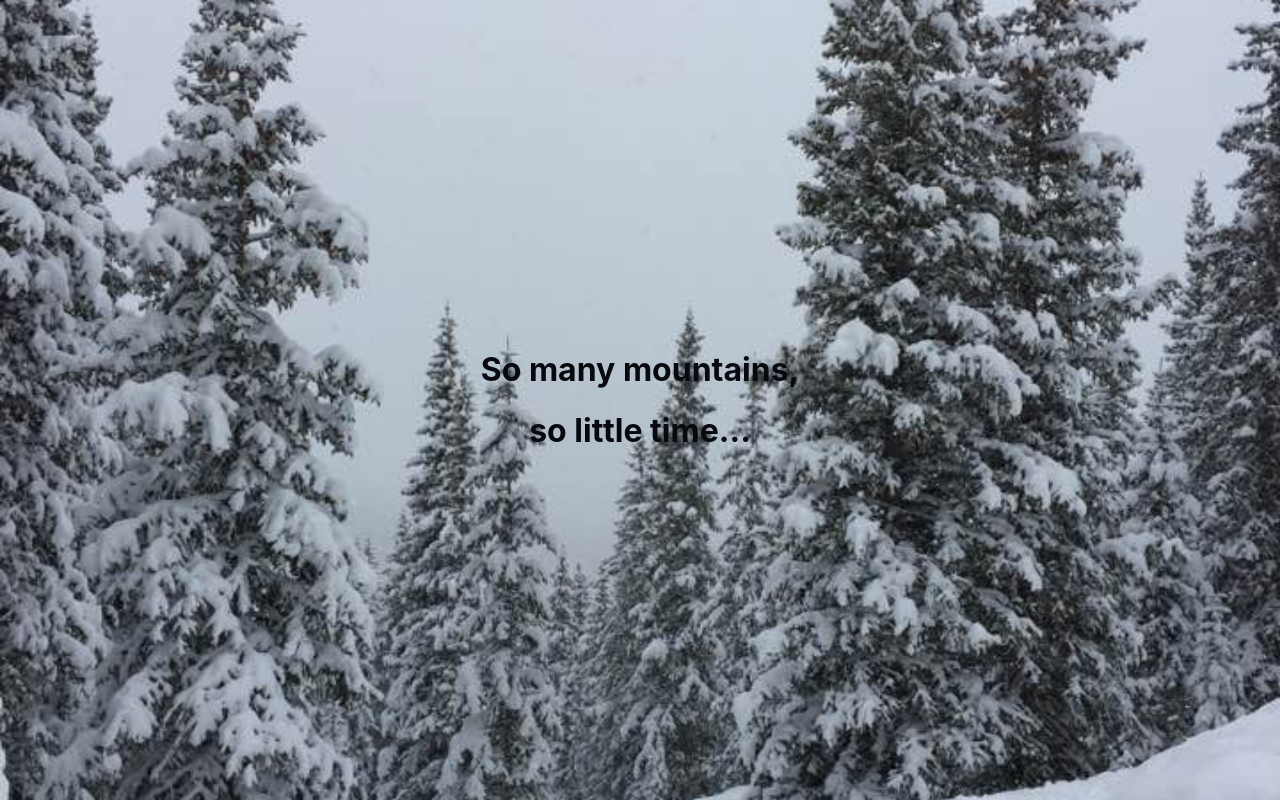
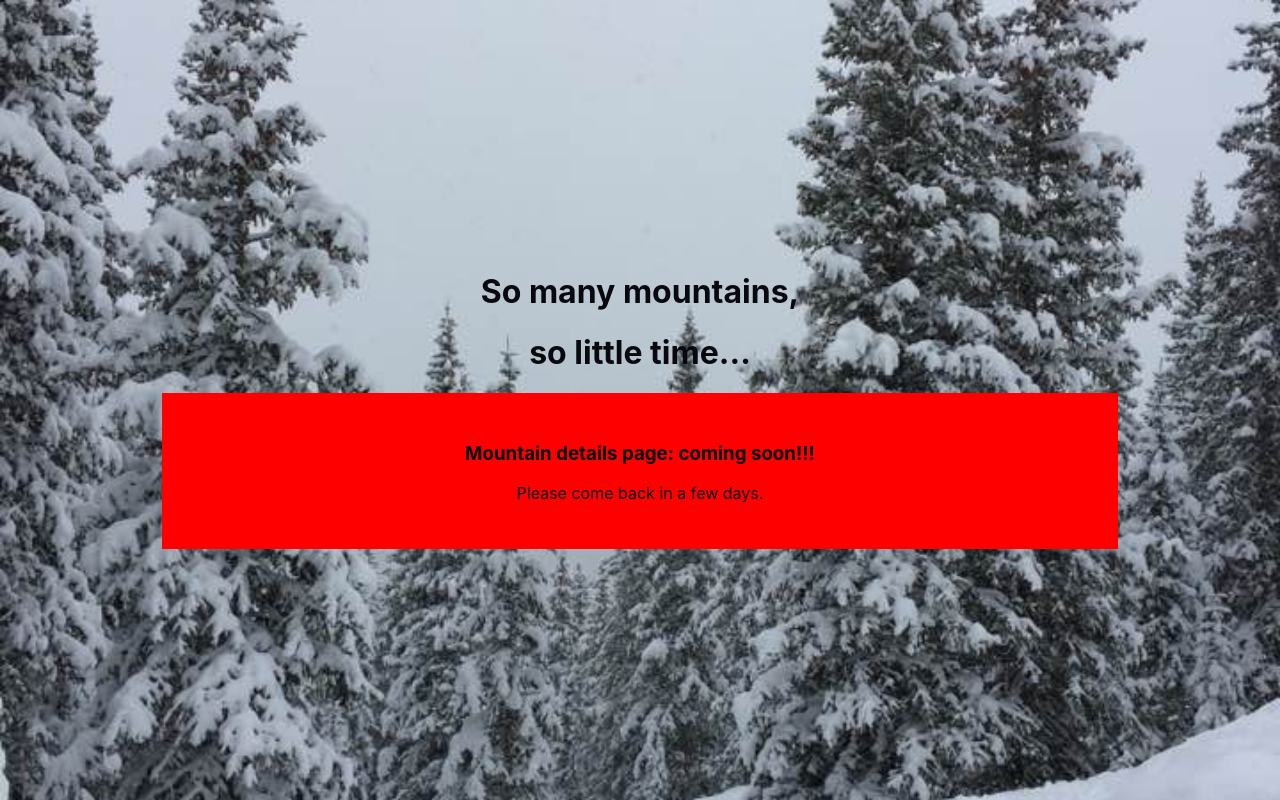
Before and after one commit to JulieGumerman/snowboardy-app, a React (Create React App) app: page /mountains/1 in a window 1280 px wide. Built offline with nearby package versions, Linux system fonts and the light colour scheme.

Commit message:
readjusting login/register page

```diff
--- a/src/App.js
+++ b/src/App.js
@@ -16,7 +16,7 @@ function App() {
       <Route exact path="/" component={Login}/>
       <Route exact path="/register" component={Register} />
       <PrivateRoute exact path="/mountains" component={Mountains} />
-      <PrivateRoute path={`mountains/:id` } component={MountainDetails}/>
+      <Route path={`/mountains/:id` } component={MountainDetails}/>
     </div>
   );
 }
--- a/src/App.scss
+++ b/src/App.scss
@@ -66,7 +66,6 @@ input {
   justify-content: center;
   align-items: center;
   flex-direction: column;
-  width: 100%;
 
   .form-holder {
     display: flex;
@@ -74,7 +73,7 @@ input {
     flex-direction: column;
     align-items: center;
     flex-wrap: wrap;
-    width: 80%;
+    width: 40%;
 
     input {
     width: 100%;
@@ -85,7 +84,7 @@ input {
 
   .log-reg-button {
     @include button-style;
-    width: 50%;
+    width: 30%;
   }
 
 
@@ -163,5 +162,8 @@ input {
 }
 
 .trial {
+  margin: 0 auto;
   background: red;
+  width: 70%;
+  padding: 30px;
 }
--- a/src/components/MountainCard.js
+++ b/src/components/MountainCard.js
@@ -17,7 +17,7 @@ const MountainCard = props => {
                 <button className="see-more">
                     <Link
                         className="see-more-link"
-                        to={`mountains/${props.mountain.id}`}
+                        to={`/mountains/${props.mountain.id}`}
                     >
                         See more
                     </Link>
--- a/src/components/MountainDetails.js
+++ b/src/components/MountainDetails.js
@@ -1,6 +1,7 @@
 import React from "react";
 
-const MountainDetails = (props)=> {
+const MountainDetails = (props) => {
+    console.log("from mountain details page")
     return (
         <div className="trial">
             <h3>Mountain details page: coming soon!!!</h3>
```
